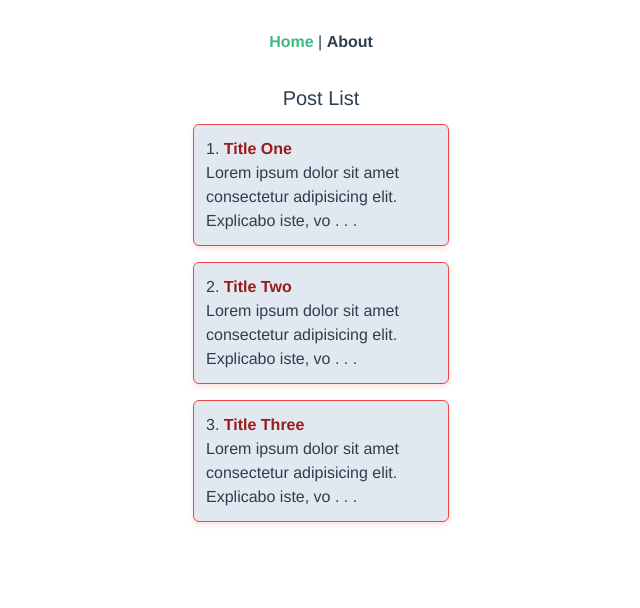
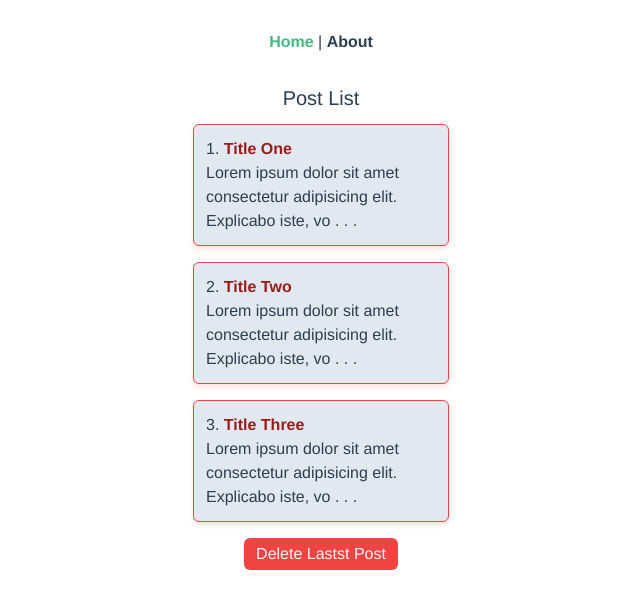
Before and after one commit to paingthuhtwe/compostion-api, a Vue app: page / in a window 1280 px wide. Shown: the top 608 px of the page, without its empty margins (319-959 px from the left). Built offline with nearby package versions, Linux system fonts and the light colour scheme.

Commit message:
lifecycle hook in composition api

```diff
--- a/src/views/HomeView.vue
+++ b/src/views/HomeView.vue
@@ -1,6 +1,12 @@
 <template>
   <div class="home">
     <PostList :posts="posts"></PostList>
+    <button
+      @click="posts.pop()"
+      class="bg-red-500 hover:bg-red-600 rounded-md px-3 py-1 text-slate-100"
+    >
+      Delete Lastst Post
+    </button>
   </div>
 </template>
 
--- a/src/views/PostList.vue
+++ b/src/views/PostList.vue
@@ -6,12 +6,15 @@
 </template>
 
 <script>
+import { onMounted, onUnmounted, onUpdated } from "vue";
 import SinglePost from "../components/SinglePost";
 export default {
   components: { SinglePost },
   props: ["posts"],
   setup(props) {
-    console.log(props.posts);
+    onMounted(() => console.log("Mounted"));
+    onUnmounted(() => console.log("Unmounted"));
+    onUpdated(() => console.log("Updated"));
   },
 };
 </script>
```
